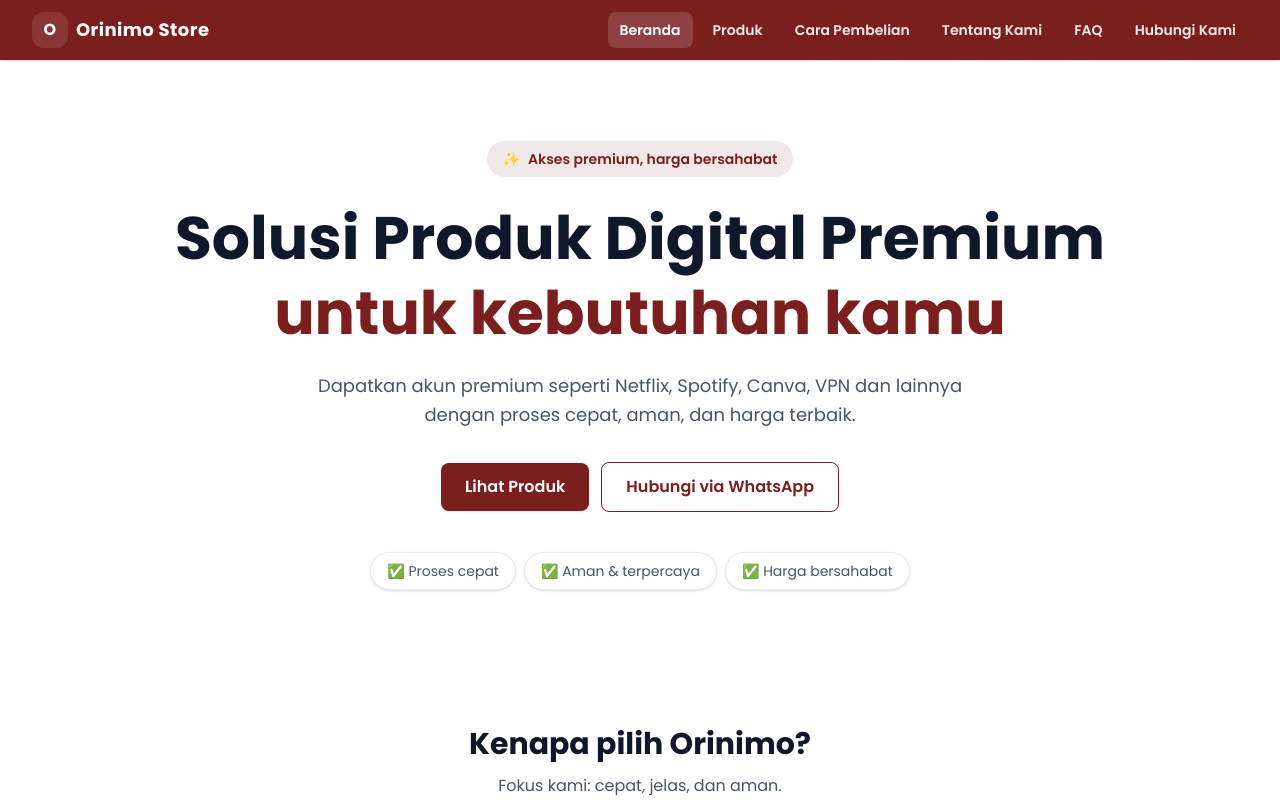
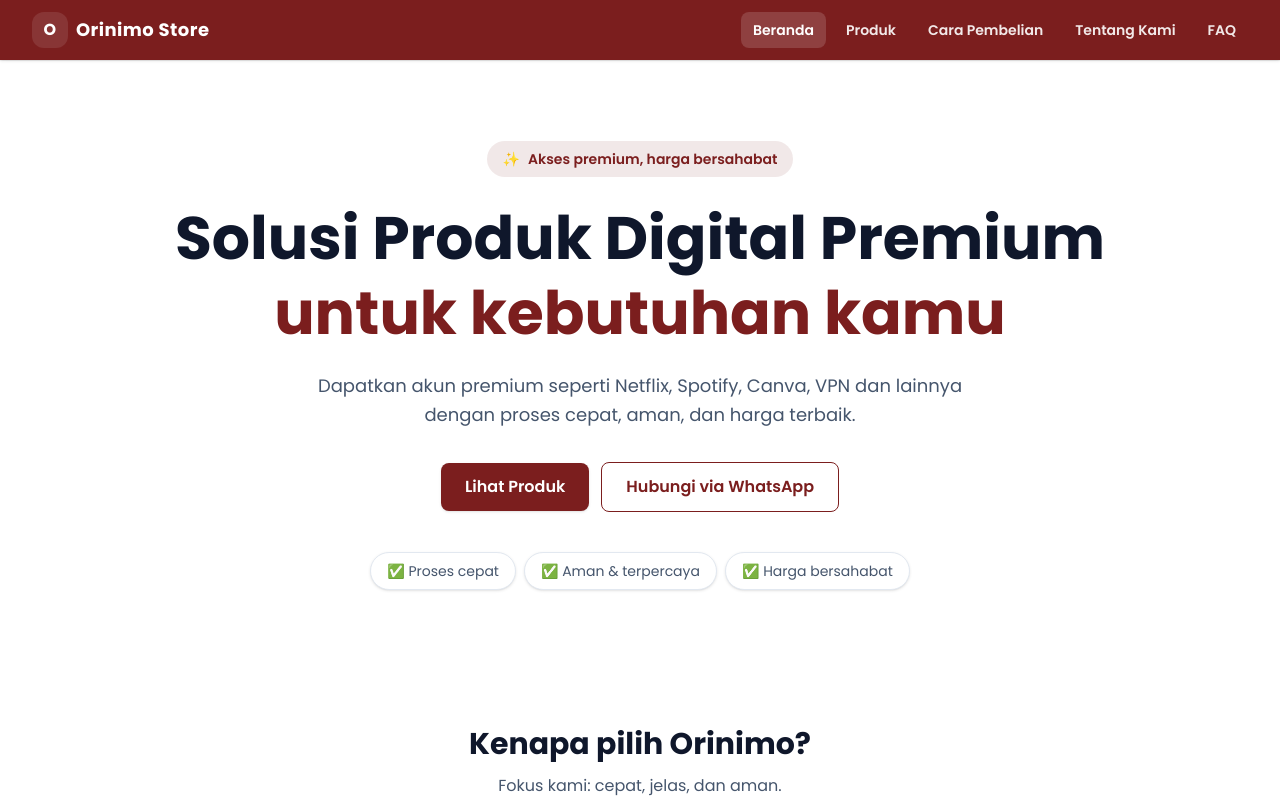
Before and after one commit to chandraputra06/orinimo-web, a React (Vite) app: page / in a window 1280 px wide. Shown: the top 800 px of the page. Built offline with nearby package versions, Linux system fonts and the light colour scheme.

Commit message:
fix(navbar): delete hubungi kami

```diff
--- a/src/components/Navbar.jsx
+++ b/src/components/Navbar.jsx
@@ -13,7 +13,7 @@ const Navbar = () => {
       { label: "Cara Pembelian", to: "/cara-pembelian" },
       { label: "Tentang Kami", to: "/tentang-kami" },
       { label: "FAQ", to: "/faq" },
-      { label: "Hubungi Kami", to: "/contact" },
+      // { label: "Hubungi Kami", to: "/contact" }, // dihapus
     ],
     []
   );
```
